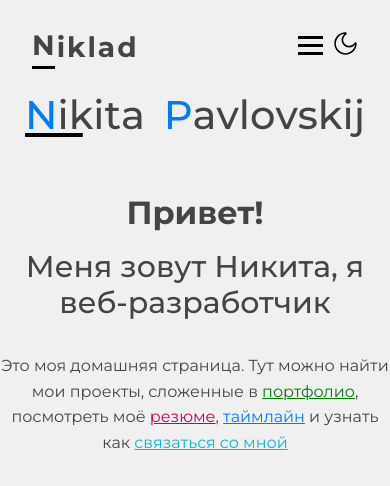
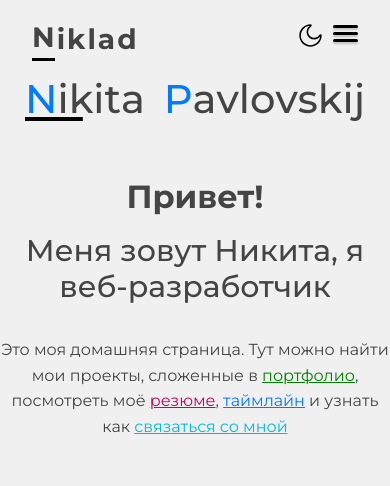
Before and after one commit to NickPavlovskii/my-portfolio, a Nuxt app: page / in a window 390 px wide. Shown: the top 486 px of the page. Built offline with nearby package versions, Linux system fonts and the light colour scheme; what vue3-apexcharts would draw is missing.

Commit message:
исправил верстку для телефона

```diff
--- a/components/Header.vue
+++ b/components/Header.vue
@@ -8,8 +8,6 @@
       <span class="letter">a</span>
       <span class="letter">d</span>
     </NuxtLink>
-
-    <!-- Навигация -->
     <nav :class="['nav', { open: isOpen }]">
       <NuxtLink
         to="/portfolio"
@@ -18,7 +16,6 @@
         @click="closeMenu"
         >Портфолио</NuxtLink
       >
-
       <NuxtLink
         to="/resume"
         class="nav-link"
@@ -26,7 +23,6 @@
         @click="closeMenu"
         >Резюме</NuxtLink
       >
-
       <NuxtLink
         to="/contact"
         class="nav-link"
@@ -34,26 +30,28 @@
         @click="closeMenu"
         >Контакты</NuxtLink
       >
-
       <NuxtLink
         to="/timeline"
         class="nav-link"
-        :class="{ 'active-timeline': $route.path === '/timeline' }"
+        :class="{ active: $route.path === '/timeline' }"
         @click="closeMenu"
         >Таймлайн</NuxtLink
       >
     </nav>
-    <div style="display: flex">
-      <!-- Иконка темы -->
+    <div class="right-panel" style="display: flex">
       <div class="theme-icon" @click="toggleTheme">
         <img :src="icon" width="25" />
       </div>
-      <!-- Бургер -->
-      <button class="burger" @click="isOpen = !isOpen">
-        <span :class="{ open: isOpen }"></span>
-        <span :class="{ open: isOpen }"></span>
-        <span :class="{ open: isOpen }"></span>
-      </button>
+
+      <div
+        class="burger"
+        :class="isOpen ? 'is-open' : 'is-closed'"
+        @click="isOpen = !isOpen"
+      >
+        <div class="menu-bar"></div>
+        <div class="menu-bar"></div>
+        <div class="menu-bar"></div>
+      </div>
     </div>
   </header>
 </template>
@@ -88,17 +86,17 @@ onMounted(() => {
   display: flex;
   justify-content: space-between;
   align-items: center;
-  padding: 1.5rem 2rem;
+  padding: 1rem 2rem;
+  font-family: "Montserrat", sans-serif;
   position: relative;
-  font-family: "Montserrat", sans-serif;
 }
 
 .logo {
   font-size: 1.75rem;
   font-weight: bold;
-  text-decoration: none;
   display: flex;
   align-items: center;
+  text-decoration: none;
 }
 
 .letter {
@@ -123,7 +121,7 @@ onMounted(() => {
   color: inherit;
 }
 
-.nav-link.router-link-active {
+.nav-link.active {
   font-weight: bold;
   text-decoration: underline;
 }
@@ -141,74 +139,149 @@ onMounted(() => {
   color: #007bff;
 }
 
-/* Бургер */
 .burger {
+  margin-left: 10px;
   display: none;
   flex-direction: column;
-  gap: 5px;
-  margin-top: 5px;
   cursor: pointer;
-  background: none;
-  border: none;
-  padding: 0;
 }
 
-.burger span {
+.menu-bar {
   width: 25px;
   height: 3px;
-  background: black;
-  transition: all 0.3s ease;
+  margin: 2px 0;
+  border-radius: 4px;
+  background-color: black;
+  box-shadow: 0 2px 2px hsla(0, 0%, 0%, 0.2);
+  transform-origin: center;
+  animation-duration: 0.5s;
+  animation-fill-mode: forwards;
+  animation-timing-function: ease-in-out;
 }
 
-.burger span.open:nth-child(1) {
-  transform: rotate(45deg) translate(5px, 5px);
-}
-.burger span.open:nth-child(2) {
-  opacity: 0;
-}
-.burger span.open:nth-child(3) {
-  transform: rotate(-45deg) translate(5px, -5px);
+.dark .menu-bar {
+  background-color: white;
 }
 
-/* Mobile styles */
+/* Открытие */
+.is-open .menu-bar:first-child {
+  animation-name: topBarOpen;
+}
+.is-open .menu-bar:nth-child(2) {
+  animation-name: middleBarOpen;
+}
+.is-open .menu-bar:last-child {
+  animation-name: bottomBarOpen;
+}
+
+/* Закрытие */
+.is-closed .menu-bar:first-child {
+  animation-name: topBarClose;
+}
+.is-closed .menu-bar:nth-child(2) {
+  animation-name: middleBarClose;
+}
+.is-closed .menu-bar:last-child {
+  animation-name: bottomBarClose;
+}
+
+/* Анимации */
+@keyframes topBarOpen {
+  0% {
+    transform: translateY(0);
+  }
+  50% {
+    transform: translateY(6px);
+  }
+  100% {
+    transform: translateY(6px) rotate(45deg);
+  }
+}
+@keyframes bottomBarOpen {
+  0% {
+    transform: translateY(0);
+  }
+  50% {
+    transform: translateY(-6px);
+  }
+  100% {
+    transform: translateY(-6px) rotate(135deg);
+  }
+}
+@keyframes middleBarOpen {
+  0% {
+    transform: scale(1);
+  }
+  50% {
+    transform: scale(0.5);
+  }
+  100% {
+    transform: scale(0);
+  }
+}
+@keyframes topBarClose {
+  0% {
+    transform: translateY(6px) rotate(45deg);
+  }
+  50% {
+    transform: translateY(6px);
+  }
+  100% {
+    transform: translateY(0);
+  }
+}
+@keyframes bottomBarClose {
+  0% {
+    transform: translateY(-6px) rotate(135deg);
+  }
+  50% {
+    transform: translateY(-6px);
+  }
+  100% {
+    transform: translateY(0);
+  }
+}
+@keyframes middleBarClose {
+  0% {
+    transform: scale(0);
+  }
+  50% {
+    transform: scale(0.5);
+  }
+  100% {
+    transform: scale(1);
+  }
+}
+
+/* Мобильная адаптация */
 @media (max-width: 768px) {
   .nav {
     display: none;
+    flex-direction: column;
     position: absolute;
-    top: 90%;
+    top: 100%;
     left: 0;
     right: 0;
     background: white;
-    flex-direction: column;
     padding: 1rem;
+    box-shadow: 0 4px 10px rgba(0, 0, 0, 0.1);
     z-index: 10;
-    box-shadow: 0 4px 10px rgba(0, 0, 0, 0.1);
   }
 
   .nav.open {
     display: flex;
   }
-  .dark .nav {
-    background: #121212;
-  }
-  .dark .burger span {
-    background-color: white;
-    color: white;
-  }
+
   .burger {
     display: flex;
   }
 
-  .theme-icon {
-    margin-left: 10px;
-    order: 2;
-  }
-  .dark .underline {
-    border-bottom: 3px solid white;
+  .dark .nav {
+    background: #121212;
   }
 
-  .nav-link:hover {
-    text-decoration: underline;
+  .dark .burger .menu-bar {
+    background-color: white;
   }
 }
 </style>
```
